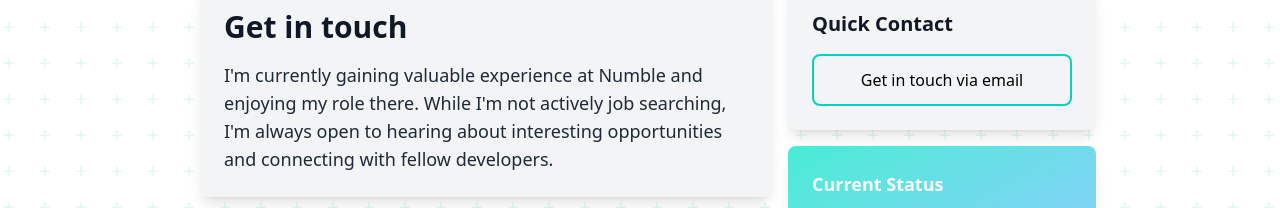
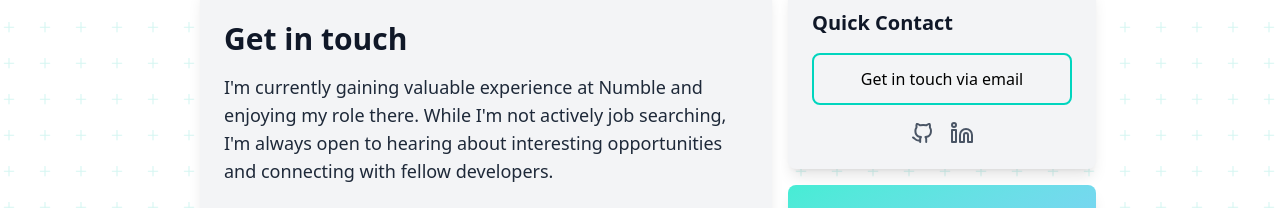
Before and after one commit to JarneDel/frontend-portfolio, a Nuxt app: page / in a window 1280 px wide. Shown: the part 5200-5408 px from the top of the page. Built offline with nearby package versions, Linux system fonts and the light colour scheme; no server answers.

Commit message:
feat: add social links to SectionContact component and update email button styling

```diff
--- a/app/components/Section/SectionContact.vue
+++ b/app/components/Section/SectionContact.vue
@@ -51,10 +51,24 @@
             </h3>
             <a
               :href="`mailto:contact@jarnedel.dev`"
-              class="inline-flex items-center justify-center rounded-lg border-2 border-solid border-teal-400 p-3 text-center outline-none transition-colors duration-300 focus-visible:ring focus-visible:ring-teal-600 hocus:bg-primary-dark hocus:text-white"
+              class="mb-4 inline-flex items-center justify-center rounded-lg border-2 border-solid border-teal-400 p-3 text-center outline-none transition-colors duration-300 focus-visible:ring focus-visible:ring-teal-600 hocus:bg-primary-dark hocus:text-white"
             >
               Get in touch via email
             </a>
+
+            <!-- Social Links -->
+            <div class="flex items-center justify-center gap-4">
+              <Github
+                :to="socials.github"
+                :size="24"
+                class="text-gray-600 transition-colors duration-200 hocus:text-teal-600 dark:text-gray-400 dark:hocus:text-teal-400"
+              />
+              <LinkedIn
+                :to="socials.linkedin"
+                :size="24"
+                class="text-gray-600 transition-colors duration-200 hocus:text-teal-600 dark:text-gray-400 dark:hocus:text-teal-400"
+              />
+            </div>
           </div>
 
           <!-- Current Status Card -->
@@ -117,4 +131,10 @@
   </article>
 </template>
 
-<script setup lang="ts"></script>
+<script setup lang="ts">
+import Github from '~/components/navigation/Github.vue'
+import LinkedIn from '~/components/navigation/LinkedIn.vue'
+import Mail from '~/components/navigation/Mail.vue'
+
+const socials = useSocials().socials
+</script>
```
Also changed, not shown: 1 other file (tests, documents, lock files or other folders).
